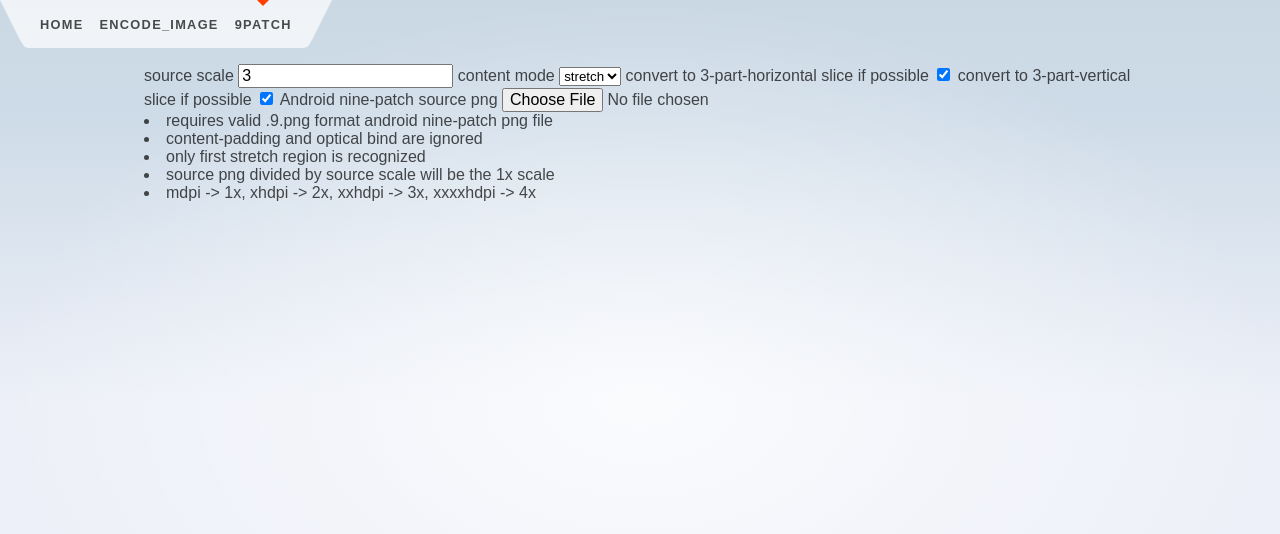
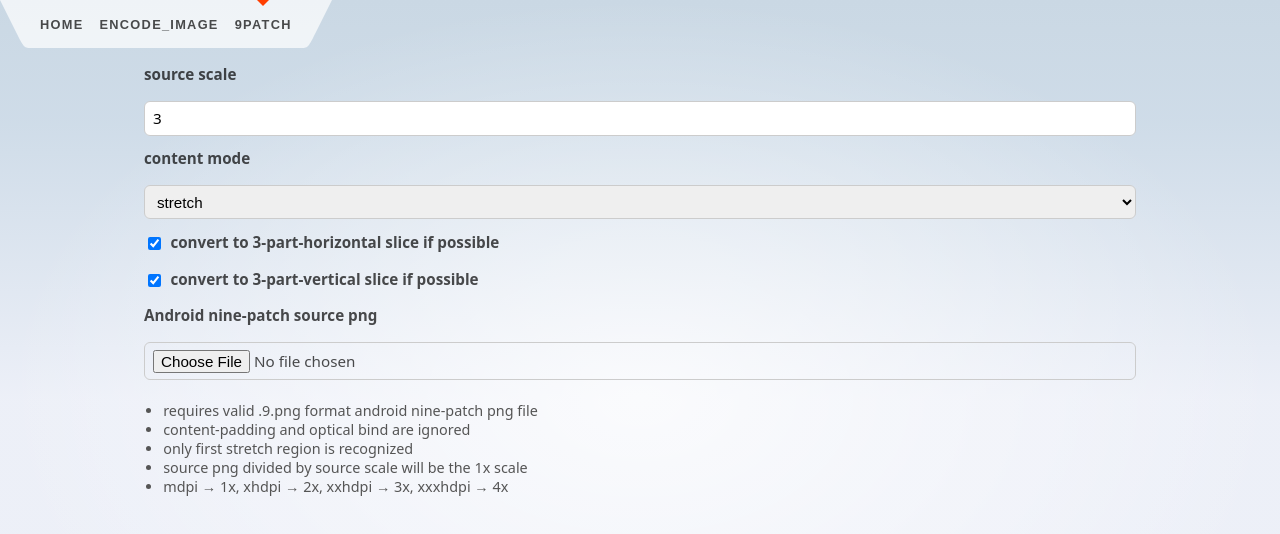
Before and after one commit to pbk20191/git-page, a SvelteKit app: page /nine-patch in a window 1280 px wide. Shown: the top 534 px of the page. Built offline with nearby package versions, Linux system fonts and the light colour scheme.

Commit message:
update layout

```diff
--- a/src/routes/icodec-converter/+page.svelte
+++ b/src/routes/icodec-converter/+page.svelte
@@ -116,18 +116,102 @@
     <meta name="description" content="Converter for heif" />
 </svelte:head>
 
-<div>
-    <span>  상당히 느립니다.</span>
-    <label for="images">images</label>
-    <input
+<style>
+  .container {
+    display: flex;
+    flex-direction: column;
+    gap: 1rem;
+    font-family: system-ui, sans-serif;
+    font-size: 0.95rem;
+  }
+  .section {
+    padding: 1rem;
+    border: 1px solid #e5e5e5;
+    border-radius: 8px;
+    background: #fafafa;
+  }
+  .field {
+    display: flex;
+    flex-direction: column;
+    gap: 0.4rem;
+  }
+  details {
+    border: 1px solid #ddd;
+    border-radius: 8px;
+    background: #fff;
+    padding: 0.6rem 0.8rem;
+  }
+  details + details { margin-top: 0.6rem; }
+  details summary {
+    cursor: pointer;
+    list-style: none;
+    font-weight: 600;
+    display: flex;
+    align-items: center;
+    justify-content: space-between;
+  }
+  details summary::after {
+    content: "▸";
+    font-size: 0.8rem;
+    transition: transform 0.2s;
+  }
+  details[open] summary::after { transform: rotate(90deg); }
+  .body { margin-top: 0.6rem; }
+  button {
+    padding: 0.5rem 0.9rem;
+    border: none;
+    border-radius: 6px;
+    background: #2d7ef7;
+    color: #fff;
+    font-weight: 600;
+    cursor: pointer;
+  }
+</style>
+
+<div class="container">
+  <!-- 경고 -->
+  <div class="section">⚠️ 상당히 느립니다.</div>
+
+  <!-- 업로드 -->
+  <div class="section">
+    <div class="field">
+      <label for="images">images</label>
+      <input
         type="file"
         name="images"
         multiple
         accept="image/png, image/jpeg"
         onchange={handleMultipleFilesChange}
-    />
-    <Webp bind:value={store.webp} />
-    <Heic bind:value={store.heic}/>
-    <Avif bind:value={store.avif}/>
+      />
+    </div>
+  </div>
+
+  <!-- 포맷 섹션들: 접기만 -->
+  <div class="section">
+    <details>
+      <summary>WEBP</summary>
+      <div class="body">
+        <Webp bind:value={store.webp} />
+      </div>
+    </details>
+
+    <details>
+      <summary>HEIC</summary>
+      <div class="body">
+        <Heic bind:value={store.heic} />
+      </div>
+    </details>
+
+    <details>
+      <summary>AVIF</summary>
+      <div class="body">
+        <Avif bind:value={store.avif} />
+      </div>
+    </details>
+  </div>
+
+  <!-- 전역 저장 -->
+  <div class="section">
     <button onclick={onApply}>save config in local</button>
+  </div>
 </div>
--- a/src/routes/nine-patch/+page.svelte
+++ b/src/routes/nine-patch/+page.svelte
@@ -71,30 +71,91 @@ function assetNameFromFile(fileName:string) { return fileName.replace(/\.9\.png$
 
     }
 </script>
-<div>
+<style>
+.container {
+  display: flex;
+  flex-direction: column;
+  gap: 0.8rem;
+  font-family: system-ui, sans-serif;
+  font-size: 0.95rem;
+}
+
+/* 일반 입력 필드 */
+.container label {
+  font-weight: 600;
+  margin-bottom: 0.25rem;
+}
+
+.container input[type="number"],
+.container select,
+.container input[type="file"] {
+  padding: 0.4rem 0.5rem;
+  border-radius: 6px;
+  border: 1px solid #ccc;
+  font-size: 0.95rem;
+}
+
+/* 체크박스 전용 행 */
+.checkbox-row {
+  display: flex;
+  align-items: center;
+  gap: 0.4rem;
+}
+
+/* 설명 리스트 */
+.container ul {
+  margin-top: 0.5rem;
+  padding-left: 1.2rem;
+  color: #555;
+  font-size: 0.9rem;
+}
+</style>
+
+<div class="container">
   <label for="source_scale">source scale</label>
-    <input type="number" min=1 placeholder="" bind:value={sourceScale}/>
+  <input type="number" min="1" bind:value={sourceScale} />
+
   <label for="content_mode">content mode</label>
-    <select name="content_mode" bind:value={contentMode} >
+  <select name="content_mode" bind:value={contentMode}>
     <option value="stretch">stretch</option>
     <option value="tile">tile</option>
   </select>
-    <label for="translate_for_horizontalMode">convert to 3-part-horizontal slice if possible</label>
-    <input type="checkbox" bind:checked={translate_for_horizontalMode}/>
-    <label for="translate_for_verticalMode">convert to 3-part-vertical slice if possible</label>
-    <input name="translate_for_verticalMode" type="checkbox" bind:checked={translate_for_verticalMode}/>
-    <label for="images"> Android nine-patch source png</label>
+
+  <div class="checkbox-row">
+    <input
+      id="translate_for_horizontalMode"
+      type="checkbox"
+      bind:checked={translate_for_horizontalMode}
+    />
+    <label for="translate_for_horizontalMode">
+      convert to 3-part-horizontal slice if possible
+    </label>
+  </div>
+
+  <div class="checkbox-row">
+    <input
+      id="translate_for_verticalMode"
+      type="checkbox"
+      bind:checked={translate_for_verticalMode}
+    />
+    <label for="translate_for_verticalMode">
+      convert to 3-part-vertical slice if possible
+    </label>
+  </div>
+
+  <label for="images">Android nine-patch source png</label>
   <input
     type="file"
     name="images"
-        accept=" .9.png"
+    accept=".9.png"
     onchange={fileHandle}
   />
-    <ua>
+
+  <ul>
     <li>requires valid .9.png format android nine-patch png file</li>
     <li>content-padding and optical bind are ignored</li>
     <li>only first stretch region is recognized</li>
-        <li> source png divided by source scale will be the 1x scale</li>
-        <li>mdpi -> 1x, xhdpi -> 2x, xxhdpi -> 3x, xxxxhdpi -> 4x</li>
-    </ua>
+    <li>source png divided by source scale will be the 1x scale</li>
+    <li>mdpi → 1x, xhdpi → 2x, xxhdpi → 3x, xxxhdpi → 4x</li>
+  </ul>
 </div>
```
Lines whose indentation alone changed are shown as unchanged.
